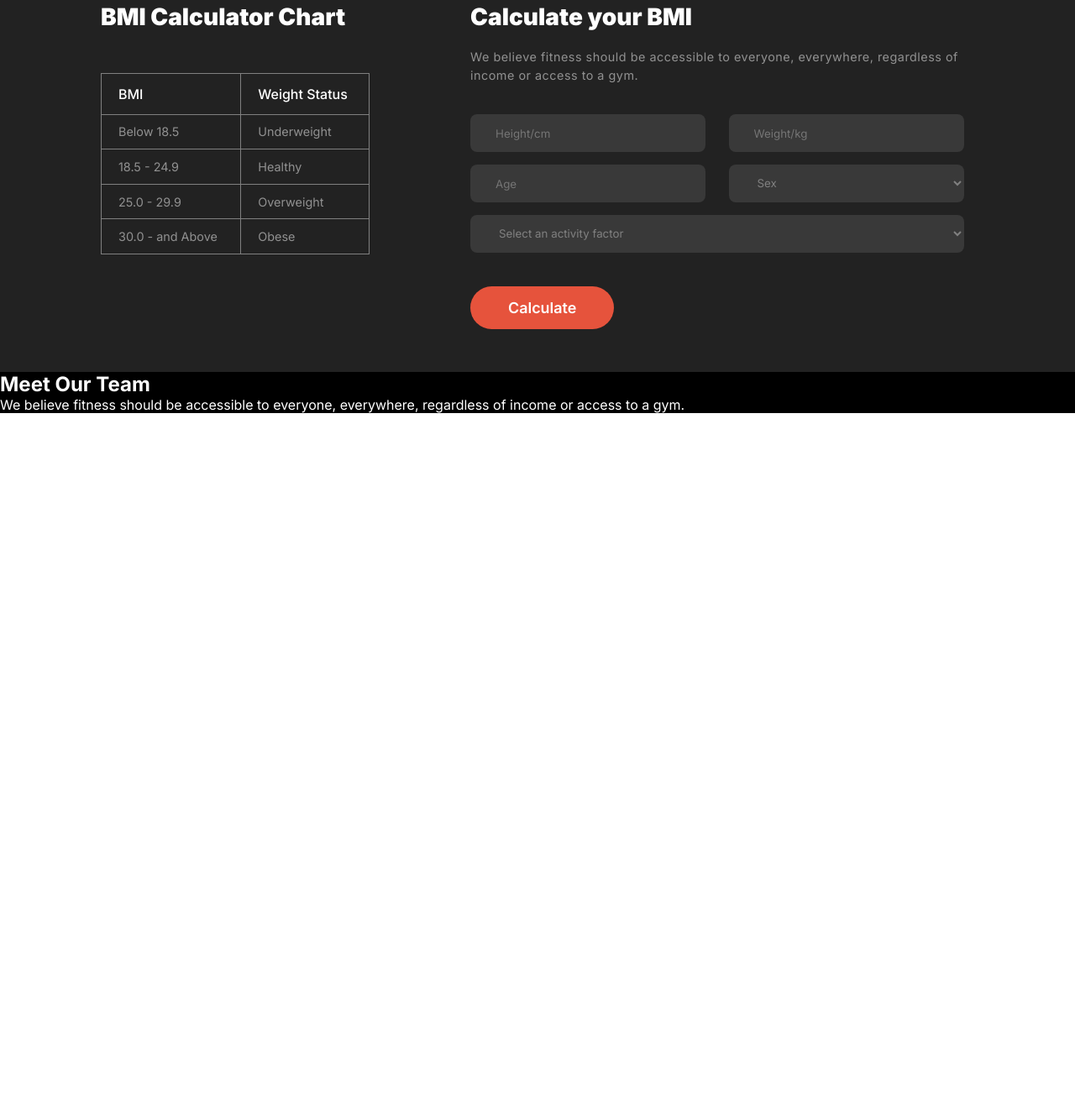
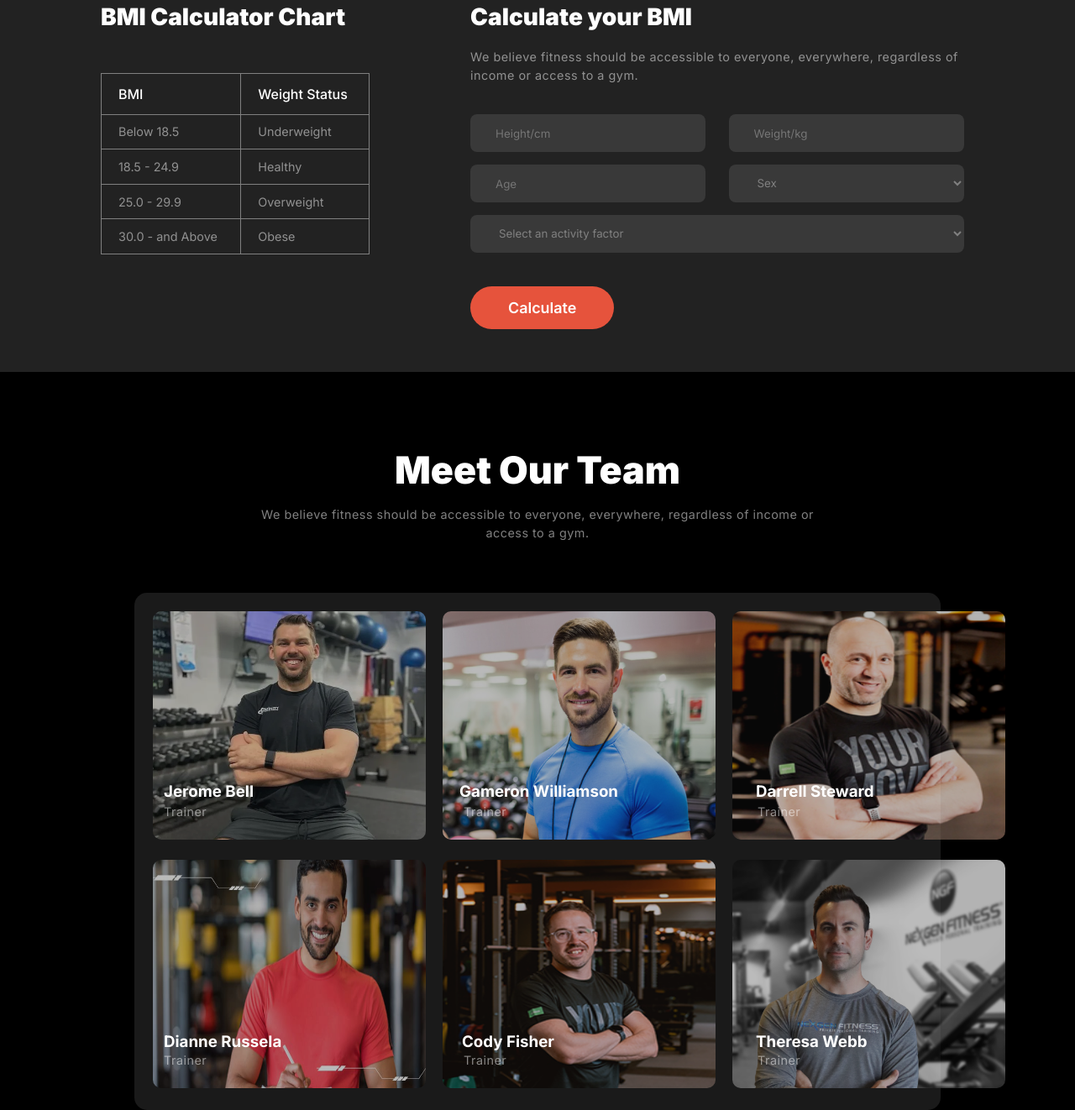
Before and after one commit to rahat-israil/B10-Assignment-2, a plain HTML site: page index.html in a window 1280 px wide. Shown: the part 2090-3412 px from the top of the page at 84% size. Before the commit the page ends 2582 px from the top, so only its background shows below. Drawn offline with Linux system fonts and the light colour scheme.

Commit message:
Complete Meet Our Team Section with Responsive

```diff
--- a/index.html
+++ b/index.html
@@ -140,9 +140,43 @@
         </section>
         <!-- Meet Our Team Section Here  -->
         <section>
-            <div>
-                <h2>Meet Our Team</h2>
-                <p>We believe fitness should be accessible to everyone, everywhere, regardless of income or access to a gym.</p>
+            <div class="meet-section-header">
+                <h2 class="section-header">Meet Our Team</h2>
+                <p class="paragraph">We believe fitness should be accessible to everyone, everywhere, regardless of income or access to a gym.</p>
+            </div>
+            <div class="meet-image-container">
+                <div class="meet-team-img">
+                   <div class="trainer1">
+                        <img src="./images/trainer1.png" alt="">
+                        <h3>Jerome Bell</h3>
+                        <p class="paragraph">Trainer</p>
+                   </div>
+                   <div class="trainer2">
+                        <img src="./images/trainer2.png" alt="">
+                        <h3>Gameron Williamson</h3>
+                        <p class="paragraph">Trainer</p>
+                   </div>
+                   <div class="trainer3">
+                        <img src="./images/trainer3.png" alt="">
+                        <h3>Darrell Steward</h3>
+                        <p class="paragraph">Trainer</p>
+                   </div>
+                   <div class="trainer4">
+                        <img src="./images/trainer4.png" alt="">
+                        <h3>Dianne Russela</h3>
+                        <p class="paragraph">Trainer</p>
+                   </div>
+                   <div class="trainer5">
+                        <img src="./images/trainer5.png" alt="">
+                        <h3>Cody Fisher</h3>
+                        <p class="paragraph">Trainer</p>
+                   </div>
+                   <div class="trainer6">
+                        <img src="./images/trainer6.png" alt="">
+                        <h3>Theresa Webb</h3>
+                        <p class="paragraph">Trainer</p>
+                   </div>
+                </div>
             </div>
         </section>
     </main>
--- a/style/responsive.css
+++ b/style/responsive.css
@@ -123,7 +123,7 @@
   }
   .bmi-left-container {
     margin-top: 10px;
-    margin-left: 30px;
+    margin-left: 40px;
   }
   .input-field input,select {
     width: 80%;
@@ -140,7 +140,85 @@
   }
   .bmi-right-container {
     width: 80%;
-    margin-left: 30px;
+    margin-left: 40px;
     margin-top: 10px;
   }
+/* Meet Our Team Section Style Here */
+  .meet-section-header {
+    width: 91%;
+    margin-top: 80px;
+  }
+  .meet-section-header p {
+    padding: 15px 10px 20px 10px;
+  }
+  .meet-image-container {
+    width: 90%;
+  }
+  .meet-team-img {
+    grid-template-columns: repeat(1, 1fr);
+    padding: 15px;
+  }
+  .meet-team-img img {
+    width: 93%;
+  }
+  .trainer1{
+    display: none;
+  }
+  .trainer2 h3 {
+    position: absolute;
+    /* top: 530px; */
+    top: 225px;
+    left: 40px;
+  }
+  .trainer2 p {
+    position: absolute;
+    /* top: 552px; */
+    top: 250px;
+    left: 43px;
+  }
+  .trainer3 h3 {
+    position: absolute;
+    /* top: 830px; */
+    top: 530px;
+    left: 40px;
+  }
+  .trainer3 p {
+    position: absolute;
+    /* top: 852px; */
+    top: 552px;
+    left: 43px;
+  }
+  .trainer4{
+    display: none;
+  }
+  /* .trainer4 h3 {
+    position: absolute;
+    bottom: 660px;
+    left: 40px;
+  }
+  .trainer4 p {
+    position: absolute;
+    bottom: 638px;
+    left: 43px;
+  } */
+  .trainer5 h3 {
+    position: absolute;
+    bottom: 360px;
+    left: 40px;
+  }
+  .trainer5 p {
+    position: absolute;
+    bottom: 338px;
+    left: 43px;
+  }
+  .trainer6 h3 {
+    position: absolute;
+    bottom: 64px;
+    left: 40px;
+  }
+  .trainer6 p {
+    position: absolute;
+    bottom: 42px;
+    left: 43px;
+  }
 }
--- a/style/style.css
+++ b/style/style.css
@@ -31,6 +31,7 @@
   font-size: 1.12rem;
   font-weight: 600;
   border: none;
+  cursor: pointer;
 }
 .btn-secondary{
   border-radius: 42px;
@@ -41,6 +42,7 @@
     font-weight: 600;
     border: 1px solid white;
     margin-left: 20px;
+    cursor: pointer;
 }
 
 /* Header Style Here  */
@@ -280,5 +282,93 @@
   margin-bottom: 40px;
  }
 /* Meet Our Team Section Style Here */
-
+.meet-section-header{
+  width: 700px;
+  text-align: center;
+  margin: 0px auto;
+  margin-top: 90px;
+}
+.meet-section-header p{
+  padding: 15px 0px 20px 0px;
+}
+.meet-image-container{
+  border-radius: 15px;
+  background: rgba(255, 255, 255, 0.1);
+  width: 75%;
+  margin: 0px auto;
+  margin-top: 40px;
+  position: relative;
+}
+.meet-team-img{
+  display: grid;
+  grid-template-columns: repeat(3, 1fr);
+  padding: 12px;
+}
+.meet-team-img img {
+  width: 325px;
+  height: 272px;
+  border-radius: 20px;
+  padding: 10px;
+  opacity: 70%;
+}
+.trainer1 h3{
+  position: absolute;
+  top: 225px;
+  left: 35px;
+}
+.trainer1 p {
+  position: absolute;
+  top: 250px;
+  left: 35px;
+}
+.trainer2 h3{
+  position: absolute;
+    top: 225px;
+    left: 387px;
+}
+.trainer2 p{
+  position: absolute;
+    top: 250px;
+    left: 392px;
+}
+.trainer3 h3{
+  position: absolute;
+    top: 225px;
+    left: 740px;
+}
+.trainer3 p{
+  position: absolute;
+    top: 250px;
+    left: 742px;
+}
+.trainer4 h3{
+  position: absolute;
+    bottom: 70px;
+    left: 35px;
+}
+.trainer4 p{
+  position: absolute;
+    bottom: 48px;
+    left: 35px;
+}
+.trainer5 h3{
+  position: absolute;
+    bottom: 70px;
+    left: 390px;
+}
+.trainer5 p{
+  position: absolute;
+    bottom: 48px;
+    left: 392px;
+}
+.trainer6 h3{
+  position: absolute;
+    bottom: 70px;
+    left: 740px;
+}
+.trainer6 p{
+  position: absolute;
+    bottom: 48px;
+    left: 742px;
+}
 /* Footer Style Here  */
```
